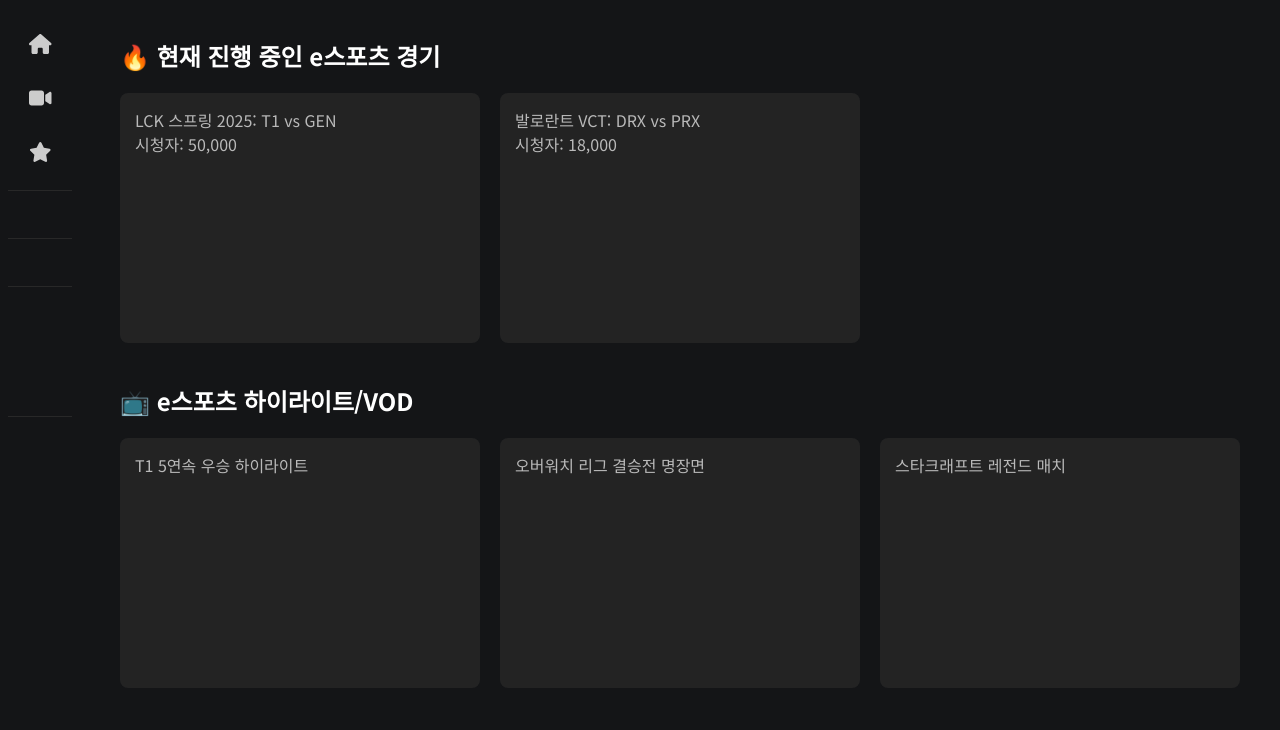
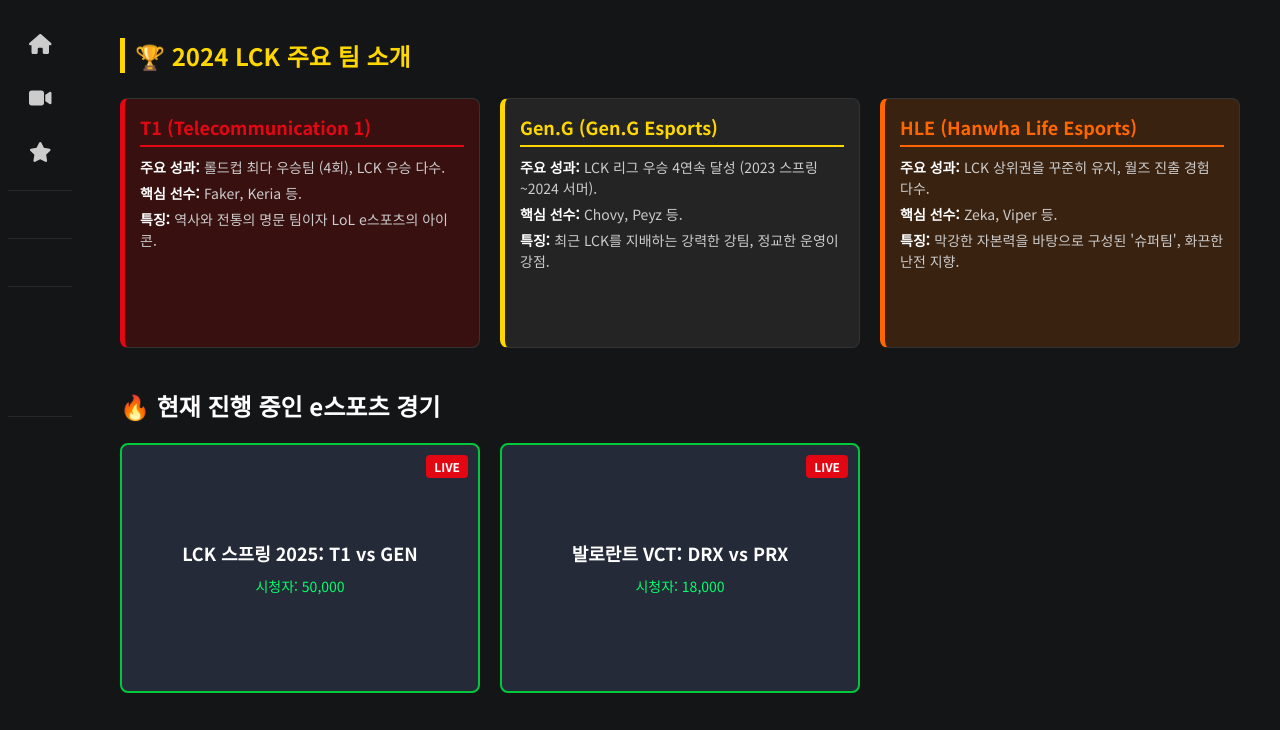
Before and after one commit to whavell00/chzzk, a plain HTML site: page esports.html in a window 1280 px wide. Shown: the part 62-792 px from the top of the page. Drawn offline with Linux system fonts and the light colour scheme.

Commit message:
Add files via upload

```diff
--- a/esports.html
+++ b/esports.html
@@ -21,8 +21,7 @@
                 <a href="index.html">CHZZK</a>
             </h1>
             <nav class="main-nav">
-                <!-- <a href="index.html" class="nav-text" data-page="index">게임</a> -->
-                <a href="esports.html" class="nav-text" data-page="esports">e스포츠</a>
+                <a href="esports.html" class="nav-text active" data-page="esports">e스포츠</a>
                 <a href="sports.html" class="nav-text" data-page="sports">스포츠</a>
                 <a href="enter.html" class="nav-text" data-page="enter">엔터</a>
             </nav>
@@ -113,6 +112,30 @@
             </aside>
 
             <main id="content">
+                <section class="lck-teams-section" style="margin-bottom: 40px;">
+                    <h2>🏆 2024 LCK 주요 팀 소개</h2>
+                    <div class="card-grid">
+                        <div class="vod-card">
+                            <h3>T1 (Telecommunication 1)</h3>
+                            <p><strong>주요 성과:</strong> 롤드컵 최다 우승팀 (4회), LCK 우승 다수.</p>
+                            <p><strong>핵심 선수:</strong> Faker, Keria 등.</p>
+                            <p><strong>특징:</strong> 역사와 전통의 명문 팀이자 LoL e스포츠의 아이콘.</p>
+                        </div>
+                        <div class="vod-card">
+                            <h3>Gen.G (Gen.G Esports)</h3>
+                            <p><strong>주요 성과:</strong> LCK 리그 우승 4연속 달성 (2023 스프링~2024 서머).</p>
+                            <p><strong>핵심 선수:</strong> Chovy, Peyz 등.</p>
+                            <p><strong>특징:</strong> 최근 LCK를 지배하는 강력한 강팀, 정교한 운영이 강점.</p>
+                        </div>
+                        <div class="vod-card">
+                            <h3>HLE (Hanwha Life Esports)</h3>
+                            <p><strong>주요 성과:</strong> LCK 상위권을 꾸준히 유지, 월즈 진출 경험 다수.</p>
+                            <p><strong>핵심 선수:</strong> Zeka, Viper 등.</p>
+                            <p><strong>특징:</strong> 막강한 자본력을 바탕으로 구성된 '슈퍼팀', 화끈한 난전 지향.</p>
+                        </div>
+                    </div>
+                </section>
+
                 <section class="esports-section">
                     <h2>🔥 현재 진행 중인 e스포츠 경기</h2>
                     <div class="card-grid">
--- a/style.css
+++ b/style.css
@@ -543,3 +543,139 @@
 .banner-item:nth-child(even) {
     background-color: #444444; /* 짝수 번째 아이템에 다른 색상 적용 (선택 사항) */
 }
+
+/* ===================================== */
+/* <<<< e스포츠 페이지 스타일 (LCK 팀 카드) >>>> */
+/* ===================================== */
+
+/* LCK 팀 소개 섹션 제목 스타일 */
+.lck-teams-section h2 {
+    color: #ffd700; /* 황금색 강조 */
+    border-left: 5px solid #ffd700;
+    padding-left: 10px;
+    margin-bottom: 25px;
+}
+
+/* 팀 카드 공통 스타일 (vod-card 재활용) */
+.lck-teams-section .vod-card {
+    /* 기존 vod-card의 height: 250px은 유지됩니다. */
+    opacity: 1; /* 불투명도 100%로 설정 */
+    border: 1px solid #333;
+    transition: transform 0.3s, box-shadow 0.3s;
+    cursor: pointer;
+    display: flex;
+    flex-direction: column;
+    justify-content: flex-start;
+}
+
+.lck-teams-section .vod-card:hover {
+    transform: translateY(-5px); /* 호버 시 살짝 위로 */
+    box-shadow: 0 10px 20px rgba(0, 0, 0, 0.5); /* 그림자 강조 */
+}
+
+/* 팀 카드 내부 제목 스타일 */
+.lck-teams-section .vod-card h3 {
+    font-size: 18px;
+    font-weight: bold;
+    margin-bottom: 10px;
+    padding-bottom: 5px;
+    border-bottom: 2px solid; /* 팀별 색상으로 변경될 예정 */
+}
+
+/* 팀 카드 내부 내용 스타일 */
+.lck-teams-section .vod-card p {
+    font-size: 14px;
+    line-height: 1.5;
+    margin-bottom: 5px;
+    color: #ccc;
+}
+/* 핵심 선수 볼드 처리 강조 */
+.lck-teams-section .vod-card p strong {
+    color: #fff;
+}
+
+/* 팀별 색상 지정 */
+
+/* T1 (빨간색) */
+.lck-teams-section .vod-card:nth-child(1) {
+    background-color: #381010;
+    border-left: 5px solid #e30613;
+}
+.lck-teams-section .vod-card:nth-child(1) h3 {
+    color: #e30613;
+    border-bottom-color: #e30613;
+}
+
+/* Gen.G (검은색/금색) */
+.lck-teams-section .vod-card:nth-child(2) {
+    background-color: #242424;
+    border-left: 5px solid #ffd700;
+}
+.lck-teams-section .vod-card:nth-child(2) h3 {
+    color: #ffd700;
+    border-bottom-color: #ffd700;
+}
+
+/* HLE (주황색/흰색) */
+.lck-teams-section .vod-card:nth-child(3) {
+    background-color: #3a2210;
+    border-left: 5px solid #ff6600;
+}
+.lck-teams-section .vod-card:nth-child(3) h3 {
+    color: #ff6600;
+    border-bottom-color: #ff6600;
+}
+
+
+/* 추가: 기존 라이브 카드에 e스포츠 느낌 추가 */
+.esports-section .live-card {
+    background-color: #242a38; /* 조금 더 어둡고 차가운 배경 */
+    border: 2px solid #00c73c; /* 치지직 메인 컬러 테두리 */
+    opacity: 1;
+    display: flex;
+    flex-direction: column;
+    justify-content: center;
+    align-items: center;
+    text-align: center;
+    position: relative;
+    overflow: hidden;
+}
+
+/* 진행 중인 라이브임을 나타내는 플래그 */
+.esports-section .live-card::before {
+    content: 'LIVE';
+    position: absolute;
+    top: 10px;
+    right: 10px;
+    background-color: #e30613;
+    color: white;
+    font-size: 12px;
+    padding: 3px 8px;
+    border-radius: 4px;
+    font-weight: bold;
+    z-index: 10;
+}
+.esports-section .live-card .card-title {
+    font-size: 18px;
+    font-weight: bold;
+    margin-bottom: 10px;
+    color: #fff;
+}
+.esports-section .live-card .card-streamer {
+    color: #00ff6a;
+    font-size: 14px;
+}
+
+/* style.css 파일의 기존 .card-grid 섹션 수정 */
+
+.card-grid {
+    display: grid;
+    /* 수정: auto-fill 대신 3개의 컬럼을 명시적으로 정의하고,
+       각 컬럼이 사용 가능한 공간을 균등하게 나누어 가지도록 (1fr) 설정 */
+    grid-template-columns: repeat(3, 1fr);
+    gap: 20px;
+    margin-bottom: 40px;
+}
+
+/* 참고: LCK 팀 카드는 .vod-card 스타일을 사용하며,
+   높이 250px이 적용되어 있어 크고 넓게 보입니다. */
```
